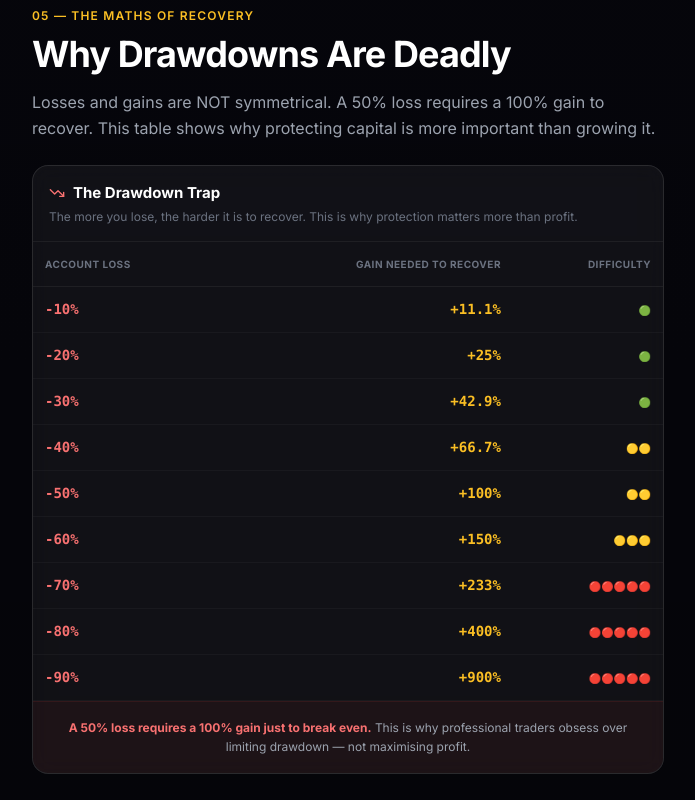
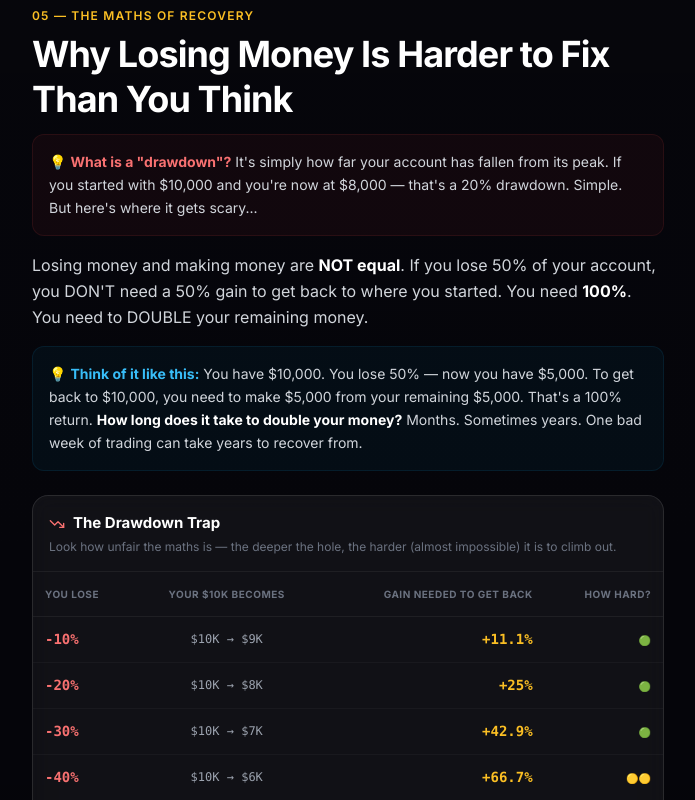
Before and after one commit to shezabs/interakktive-website, a Next.js app: page /academy/lesson/risk-basics in a window 1280 px wide. Shown: the part 4200-5000 px from the top of the page, without its empty margins (292-987 px from the left). Built offline with nearby package versions, Linux system fonts and the light colour scheme; no server answers.

Commit message:
fix: Drawdown section rewritten with layman explanations and real-money examples

```diff
--- a/app/academy/lesson/risk-basics/page.tsx
+++ b/app/academy/lesson/risk-basics/page.tsx
@@ -236,24 +236,25 @@ function PositionCalculator() {
 // ============================================================
 function DrawdownTable() {
   const rows = [
-    { loss: 10, needed: 11.1 }, { loss: 20, needed: 25 }, { loss: 30, needed: 42.9 },
-    { loss: 40, needed: 66.7 }, { loss: 50, needed: 100 }, { loss: 60, needed: 150 },
-    { loss: 70, needed: 233 }, { loss: 80, needed: 400 }, { loss: 90, needed: 900 },
+    { loss: 10, needed: 11.1, example: '$10K → $9K' }, { loss: 20, needed: 25, example: '$10K → $8K' }, { loss: 30, needed: 42.9, example: '$10K → $7K' },
+    { loss: 40, needed: 66.7, example: '$10K → $6K' }, { loss: 50, needed: 100, example: '$10K → $5K' }, { loss: 60, needed: 150, example: '$10K → $4K' },
+    { loss: 70, needed: 233, example: '$10K → $3K' }, { loss: 80, needed: 400, example: '$10K → $2K' }, { loss: 90, needed: 900, example: '$10K → $1K' },
   ];
 
   return (
     <div className="glass-card rounded-2xl overflow-hidden">
       <div className="p-4 border-b border-white/[0.06]">
         <h4 className="font-bold text-[15px] flex items-center gap-2"><TrendingDown className="w-4 h-4 text-red-400" /> The Drawdown Trap</h4>
-        <p className="text-xs text-gray-500 mt-1">The more you lose, the harder it is to recover. This is why protection matters more than profit.</p>
+        <p className="text-xs text-gray-500 mt-1">Look how unfair the maths is — the deeper the hole, the harder (almost impossible) it is to climb out.</p>
       </div>
       <div className="overflow-x-auto">
         <table className="w-full text-sm">
           <thead>
             <tr className="border-b border-white/[0.06]">
-              <th className="p-3 text-left text-[10px] text-gray-500 uppercase tracking-wider">Account Loss</th>
-              <th className="p-3 text-right text-[10px] text-gray-500 uppercase tracking-wider">Gain Needed to Recover</th>
-              <th className="p-3 text-right text-[10px] text-gray-500 uppercase tracking-wider">Difficulty</th>
+              <th className="p-3 text-left text-[10px] text-gray-500 uppercase tracking-wider">You Lose</th>
+              <th className="p-3 text-center text-[10px] text-gray-500 uppercase tracking-wider">Your $10K Becomes</th>
+              <th className="p-3 text-right text-[10px] text-gray-500 uppercase tracking-wider">Gain Needed to Get Back</th>
+              <th className="p-3 text-right text-[10px] text-gray-500 uppercase tracking-wider">How Hard?</th>
             </tr>
           </thead>
           <tbody>
@@ -261,6 +262,7 @@ function DrawdownTable() {
               <motion.tr key={i} initial={{ opacity: 0, x: -10 }} whileInView={{ opacity: 1, x: 0 }} viewport={{ once: true }} transition={{ delay: i * 0.05 }}
                 className="border-b border-white/[0.03]">
                 <td className="p-3 font-mono font-semibold text-red-400">-{r.loss}%</td>
+                <td className="p-3 text-center font-mono text-xs text-gray-400">{r.example}</td>
                 <td className="p-3 text-right font-mono font-semibold text-amber-400">+{r.needed}%</td>
                 <td className="p-3 text-right">
                   <div className="inline-flex">
@@ -276,7 +278,7 @@ function DrawdownTable() {
       </div>
       <div className="p-4 bg-red-500/5 border-t border-red-500/10">
         <p className="text-xs text-gray-400 leading-relaxed text-center">
-          <strong className="text-red-400">A 50% loss requires a 100% gain just to break even.</strong> This is why professional traders obsess over limiting drawdown — not maximising profit.
+          <strong className="text-red-400">Lose 50% and you need to DOUBLE your remaining money just to break even.</strong> Lose 90% and you need a 900% gain — practically impossible. This is why the #1 rule of trading is: <strong className="text-white">protect your capital first, grow it second.</strong>
         </p>
       </div>
     </div>
@@ -490,8 +492,14 @@ export default function RiskBasicsLesson() {
       <section className="max-w-2xl mx-auto px-5 py-20">
         <motion.div initial="hidden" whileInView="visible" viewport={{ once: true, margin: '-80px' }} variants={{ visible: { transition: { staggerChildren: 0.1 } } }}>
           <motion.p variants={fadeUp} className="text-xs font-semibold tracking-widest uppercase text-amber-400 mb-2">05 — The Maths of Recovery</motion.p>
-          <motion.h2 variants={fadeUp} className="text-[clamp(26px,5vw,36px)] font-bold tracking-tight leading-tight mb-3">Why Drawdowns Are Deadly</motion.h2>
-          <motion.p variants={fadeUp} className="text-gray-400 text-base leading-relaxed mb-6">Losses and gains are NOT symmetrical. A 50% loss requires a 100% gain to recover. This table shows why protecting capital is more important than growing it.</motion.p>
+          <motion.h2 variants={fadeUp} className="text-[clamp(26px,5vw,36px)] font-bold tracking-tight leading-tight mb-3">Why Losing Money Is Harder to Fix Than You Think</motion.h2>
+          <motion.div variants={fadeUp} className="p-4 rounded-xl bg-red-500/5 border border-red-500/10 mb-4">
+            <p className="text-sm text-gray-300 leading-relaxed">💡 <strong className="text-red-400">What is a &quot;drawdown&quot;?</strong> It&apos;s simply how far your account has fallen from its peak. If you started with $10,000 and you&apos;re now at $8,000 — that&apos;s a 20% drawdown. Simple. But here&apos;s where it gets scary...</p>
+          </motion.div>
+          <motion.p variants={fadeUp} className="text-gray-300 text-base leading-relaxed mb-4">Losing money and making money are <strong className="text-white">NOT equal</strong>. If you lose 50% of your account, you DON&apos;T need a 50% gain to get back to where you started. You need <strong className="text-white">100%</strong>. You need to DOUBLE your remaining money.</motion.p>
+          <motion.div variants={fadeUp} className="p-4 rounded-xl bg-primary-500/5 border border-primary-500/10 mb-6">
+            <p className="text-sm text-gray-300 leading-relaxed">💡 <strong className="text-primary-400">Think of it like this:</strong> You have $10,000. You lose 50% — now you have $5,000. To get back to $10,000, you need to make $5,000 from your remaining $5,000. That&apos;s a 100% return. <strong className="text-white">How long does it take to double your money?</strong> Months. Sometimes years. One bad week of trading can take years to recover from.</p>
+          </motion.div>
         </motion.div>
         <motion.div initial={{ opacity: 0, y: 20 }} whileInView={{ opacity: 1, y: 0 }} viewport={{ once: true }}>
           <DrawdownTable />
```
Also changed, not shown: 1 other file (tests, documents, lock files or other folders).
